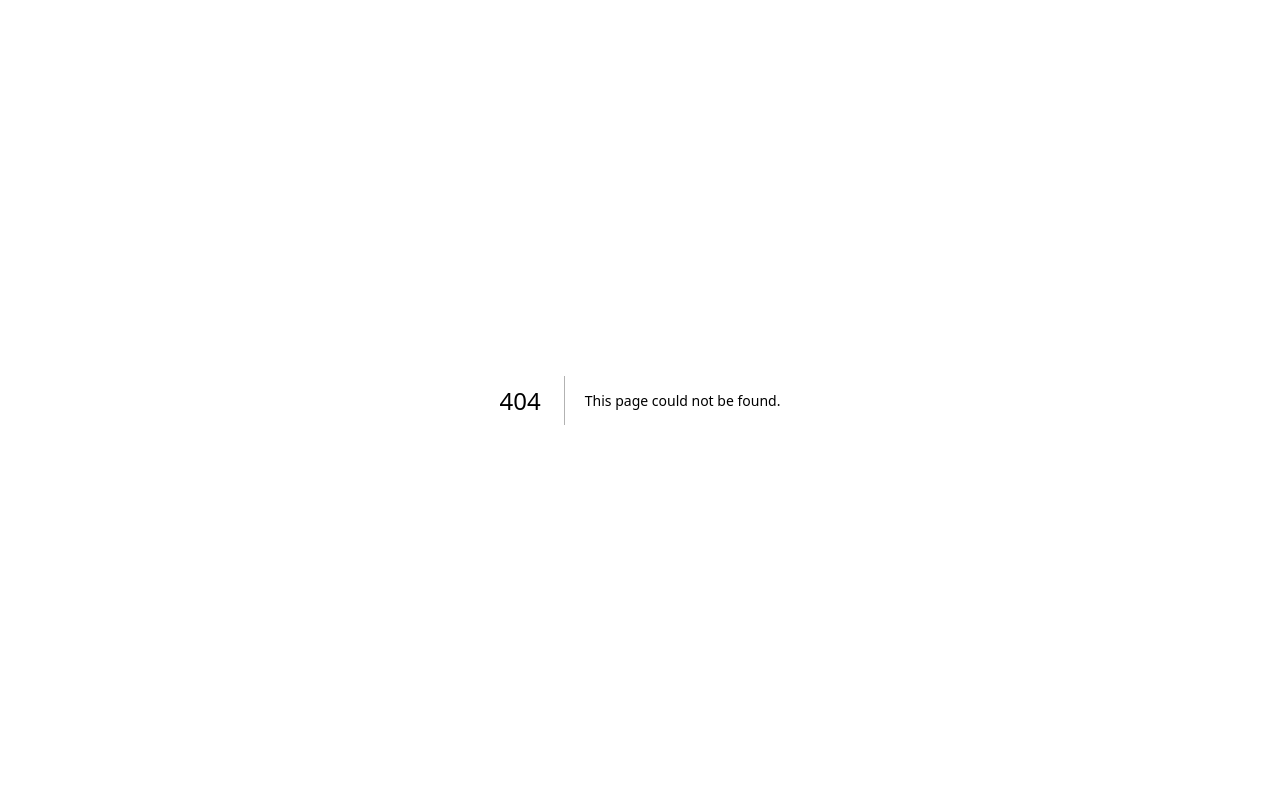
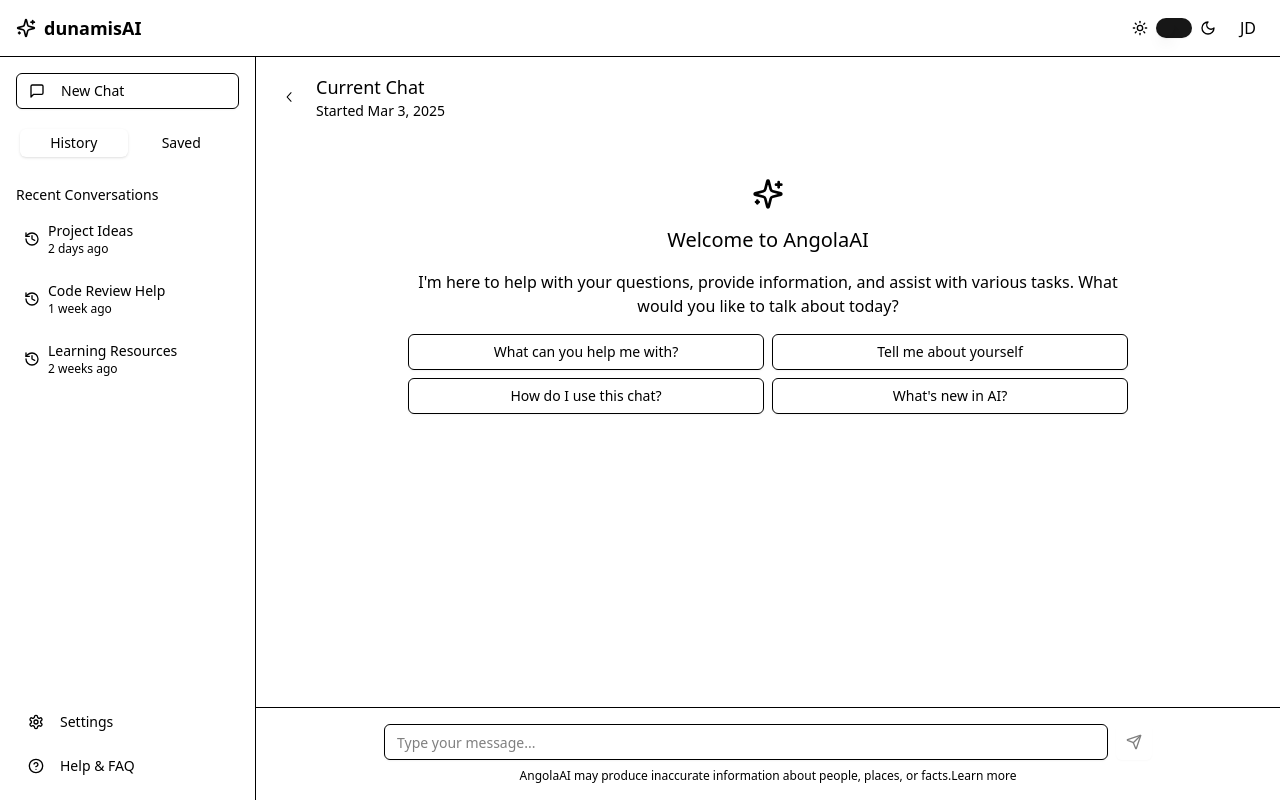
Before and after one commit to Kissimbila16/AngolaIA, a Next.js app: page /duna.IA in a window 1280 px wide. Before the commit this address had no page. Built offline with nearby package versions, Linux system fonts and the light colour scheme.

Commit message:
feat:add imagem 3d

```diff
--- a/package.json
+++ b/package.json
@@ -16,6 +16,8 @@
     "@radix-ui/react-slot": "^1.1.2",
     "@radix-ui/react-switch": "^1.1.3",
     "@radix-ui/react-tabs": "^1.1.3",
+    "@splinetool/react-spline": "^4.0.0",
+    "@splinetool/runtime": "^1.9.72",
     "class-variance-authority": "^0.7.1",
     "clsx": "^2.1.1",
     "date-fns": "^4.1.0",
--- a/src/app/home/page.tsx
+++ b/src/app/duna.IA/page.tsx
@@ -23,6 +23,7 @@ import {
   Bookmark,
 } from "lucide-react"
 import { format } from "date-fns"
+import Link from "next/link"
 
 type Message = {
   id: string
@@ -113,7 +114,11 @@ export default function ChatPage() {
       <header className="border-b px-4 py-3 flex items-center justify-between">
         <div className="flex items-center gap-2">
           <Sparkles className="h-5 w-5 text-primary" />
-          <h1 className="font-bold text-lg">dunamisAI</h1>
+          <h1 className="font-bold text-lg">
+            <Link href='/' style={{textDecoration:"none",}}>
+            dunamisAI
+            </Link>
+          </h1>
         </div>
 
         <div className="flex items-center gap-4">
@@ -226,16 +231,7 @@ export default function ChatPage() {
               <h2 className="text-lg font-medium">Current Chat</h2>
               <p className="text-sm text-muted-foreground">Started {format(new Date(), "MMM d, yyyy")}</p>
             </div>
-            <div className="ml-auto flex gap-2">
-              <Button variant="outline" size="sm">
-                <Bookmark className="mr-2 h-4 w-4" />
-                Save
-              </Button>
-              <Button variant="outline" size="sm">
-                <User className="mr-2 h-4 w-4" />
-                Share
-              </Button>
-            </div>
+
           </div>
 
           <Separator />
--- a/src/app/globals.css
+++ b/src/app/globals.css
@@ -22,3 +22,18 @@
   background: var(--background);
   font-family: Arial, Helvetica, sans-serif;
 }
+
+#dark-mode  {
+  color: #b0b0b0;
+  background: var(--foreground);
+  font-family: Arial, Helvetica, sans-serif;
+}
+
+.spline-container {
+  position: absolute;
+  top: 0;
+  left: 0;
+  width: 100%;
+  height: 100%;
+  z-index: -1;
+}
--- a/src/app/page.tsx
+++ b/src/app/page.tsx
@@ -4,10 +4,12 @@ import { Button } from "@/components/ui/button"
 import { Card, CardContent, CardDescription, CardHeader, CardTitle, CardFooter } from "@/components/ui/card"
 import { Tabs, TabsContent, TabsList, TabsTrigger } from "@/components/ui/tabs"
 import { Brain, Cpu, Zap, BarChart3, Lock, Globe } from "lucide-react"
-
+import Bground from "@/components/animation/bg"
+import Spline from "@splinetool/react-spline"
 export default function Home() {
   return (
     <div className=" min-h-screen flex-col bg-black text-white">
+
      <header className="sticky top-0 z-50 w-full border-b border-gray-800 bg-black/95 backdrop-blur supports-[backdrop-filter]:bg-black/60">
         <div className="container-center flex h-16 items-center space-x-4 sm:justify-between sm:space-x-0">
           <div className="flex gap-2 items-center text-xl font-bold">
@@ -18,6 +20,7 @@ export default function Home() {
       </header>
       <main className="flex-1">
         <section className="w-full py-12 md:py-24 lg:py-32 xl:py-48">
+
           <div className="container-center px-4 md:px-6">
             <div className="grid gap-6 lg:grid-cols-[1fr_400px] lg:gap-6 xl:grid-cols-[1fr_600px]">
               <div className="lg:mx-50 flex flex-col justify-center space-y-4">
@@ -32,7 +35,7 @@ export default function Home() {
                 </div>
                 <div className="flex flex-col gap-2 min-[400px]:flex-row">
                   <Button size="lg" className="inline-block rounded-lg bg-red-600 px-3 py-1 text-sm text-white">
-                    <Link href="/home" style={{textDecoration:'none',color:'white'}}> Try It Now
+                    <Link href="/duna.IA" style={{textDecoration:'none',color:'white'}}> Try It Now
                     </Link>
                    </Button>
                   <Button size="lg" variant="outline" >
@@ -42,13 +45,17 @@ export default function Home() {
               </div>
               <div className="flex items-center justify-center">
                 <div className="relative aspect-square w-full max-w-[400px] overflow-hidden rounded-xl bg-gradient-to-br from-red-600 to-black p-1">
-                  <Image
-                    src="/placeholder.svg?height=400&width=400"
-                    width={300}
-                    height={300}
-                    alt="AI Visualization"
-                    className="rounded-lg object-cover"
-                  />
+                     <video
+        width={300}
+        height={300}
+        controls
+        autoPlay
+        muted
+        className="rounded-lg object-cover"
+      >
+        <source src="/bg.mp4" type="video/mp4" />
+        Seu navegador não suporta a tag de vídeo.
+      </video>
                 </div>
               </div>
             </div>
@@ -760,6 +767,9 @@ export default function Home() {
           </div>
         </div>
       </footer>
+
+
+      <Bground/>
     </div>
   )
 }
--- /dev/null
+++ b/src/components/animation/bg/index.tsx
@@ -0,0 +1,11 @@
+import Spline from '@splinetool/react-spline/next';
+
+export default function Bground() {
+  return (
+    <main>
+      <Spline
+        scene="https://prod.spline.design/Ri0qS2zJRJTJyXmw/scene.splinecode"
+      />
+    </main>
+  );
+}
```
Also changed, not shown: 2 other files (tests, documents, lock files or other folders).
